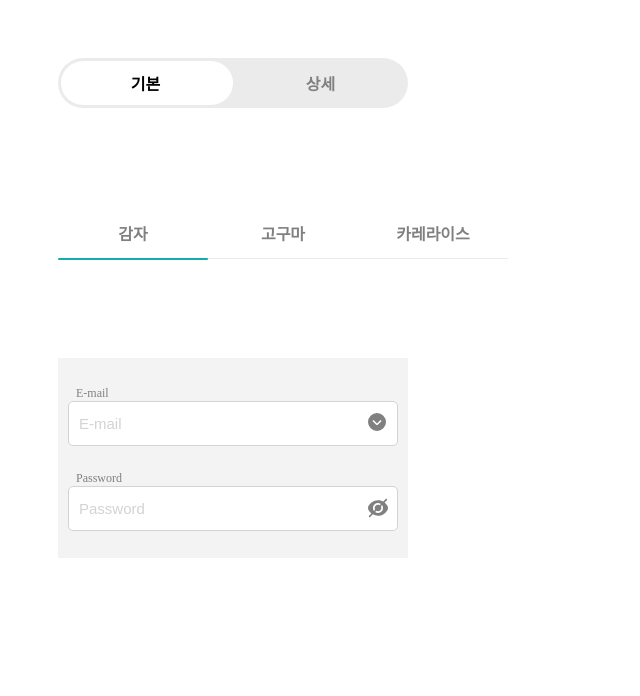
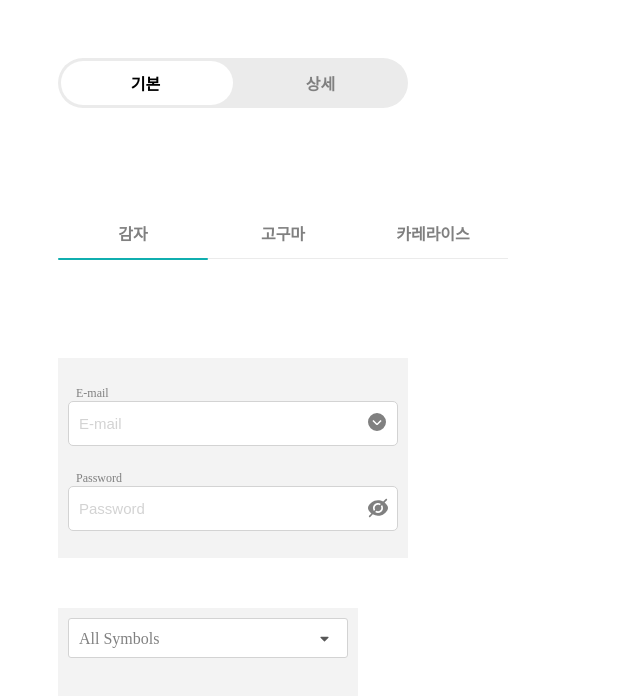
Before and after one commit to kimmsoll/wanted_pre_onboarding, a React (Create React App) app: page / in a window 1280 px wide. Shown: the top 696 px of the page, without its empty margins (0-640 px from the left). Built offline with nearby package versions, Linux system fonts and the light colour scheme.

Commit message:
feat: create Dropdown.js

```diff
--- a/src/App.js
+++ b/src/App.js
@@ -2,13 +2,26 @@ import React from 'react';
 import Toggle from './components/Toggle/Toggle';
 import Tab from './components/Tab/Tab';
 import Input from './components/Input/Input';
+import Dropdown from './components/Dropdown/Dropdown';
 
 const App = () => {
+    const searchData = [
+        'All Symbols',
+        'BTCUSD.PERP',
+        'BATUSD.PERP',
+        'BCHUSD.PERP',
+        'ETHUSD.PERP',
+        'LTCUSD.PERP',
+        'XRPUSD.PERP',
+        '1000SHIBUSD.PERP'
+    ];
+
     return (
         <>
         <Toggle />
         <Tab />
         <Input />
+        <Dropdown searchData={searchData}/>
         </>
     )
 }
--- /dev/null
+++ b/src/components/Dropdown/Dropdown.js
@@ -0,0 +1,64 @@
+import React, { useState } from 'react';
+import styles from './dropdown.module.scss';
+
+const Dropdown = ({ searchData }) => {
+    const [isClicked, setIsClicked] = useState(false);
+    const [isSelected, setIsSelected] = useState('All Symbols');
+    const [isSearched, setIsSearched] = useState('');
+
+    const handleClick = () => {
+        setIsClicked((isClicked) => !isClicked);
+    }
+    const handleSelect = (e) => {
+        setIsSelected(() => e.target.innerText);
+        setIsClicked(false);
+        setIsSearched(() => '');
+    }
+    const handleSearch = (e) => {
+        setIsSearched(() => e.target.value);
+    }
+    return (
+        <div className={styles.dropDown} id="dropDown">
+            <div className={styles.select} onClick={() => handleClick()}>
+                <span>{isSelected}</span>
+                <button className={styles.selectBtn}></button>
+            </div>
+            {isClicked &&
+            <div className={styles.options}>
+                <div className={styles.search}>
+                    <input
+                        type="search"
+                        className={styles.searchInput}
+                        placeholder="Search Symbol"
+                        value={isSearched}
+                        onChange={(e) => handleSearch(e)}
+                    />
+                    <button className={styles.searchIcon} />
+                </div>
+                <ul className={styles.optionList}>
+                    {isSearched !== '' && isClicked ?
+                    searchData.map((v, idx) =>
+                    new RegExp(isSearched, 'gi').test(v) &&
+                    <li
+                        key={idx}
+                        className={styles.option}
+                        onClick={(e) => handleSelect(e)}
+                    >{v}</li>
+                    )
+                    :
+                    searchData.map((v, idx) =>
+                    <li
+                        key={idx}
+                        className={styles.option}
+                        onClick={(e) => handleSelect(e)}
+                    >{v}</li>
+                    )
+                    }
+                </ul>
+            </div>
+            }
+        </div>
+    );
+}
+
+export default Dropdown;
--- /dev/null
+++ b/src/components/Dropdown/dropdown.module.scss
@@ -0,0 +1,78 @@
+.dropDown {
+  width: 300px;
+  height: 450px;
+  margin: 50px;
+  padding: 10px;
+  box-sizing: border-box;
+  color: gray;
+  background-color: rgb(243, 243, 243);
+}
+
+.select {
+  height: 40px;
+  padding: 12px 10px 10px 10px;
+  box-sizing: border-box;
+  border: 1px solid lightgray;
+  border-radius: 3px;
+  background-color: white;
+  cursor: pointer;
+  display: flex;
+  align-items: center;
+  justify-content: space-between;
+  .selectBtn {
+    width: 20px;
+    height: 16px;
+    border: none;
+    background: url(../../../public/icons/select.svg) no-repeat;
+  }
+}
+
+.options {
+  width: 100%;
+  padding: 0;
+  margin-top: 10px;
+  border: 1px solid lightgray;
+  .search {
+    position: relative;
+    .searchInput {
+      width: 100%;
+      height: 40px;
+      padding-left: 40px;
+      border: none;
+      border-bottom: 1px solid lightgray;
+      background-color: white;
+      &::placeholder {
+        color: lightgray;
+      }
+    }
+    .searchIcon {
+      position: absolute;
+      width: 15px;
+      height: 15px;
+      left: 15px;
+      top: 13px;
+      border: none;
+      background: url(../../../public/icons/search.svg) no-repeat;
+    }
+  }
+  .optionList {
+    width: 100%;
+    list-style: none;
+    padding-left: 0;
+    margin: 0;
+    margin-top: 0px;
+    background-color: white;
+    .option {
+      width: 100%;
+      height: 40px;
+      padding-left: 30px;
+      box-sizing: border-box;
+      display: flex;
+      align-items: center;
+      &:hover {
+        cursor: pointer;
+        background-color: whitesmoke;
+      }
+    }
+  }
+}
```
Also changed, not shown: public/icons/search.svg (added), public/icons/select.svg (added).
